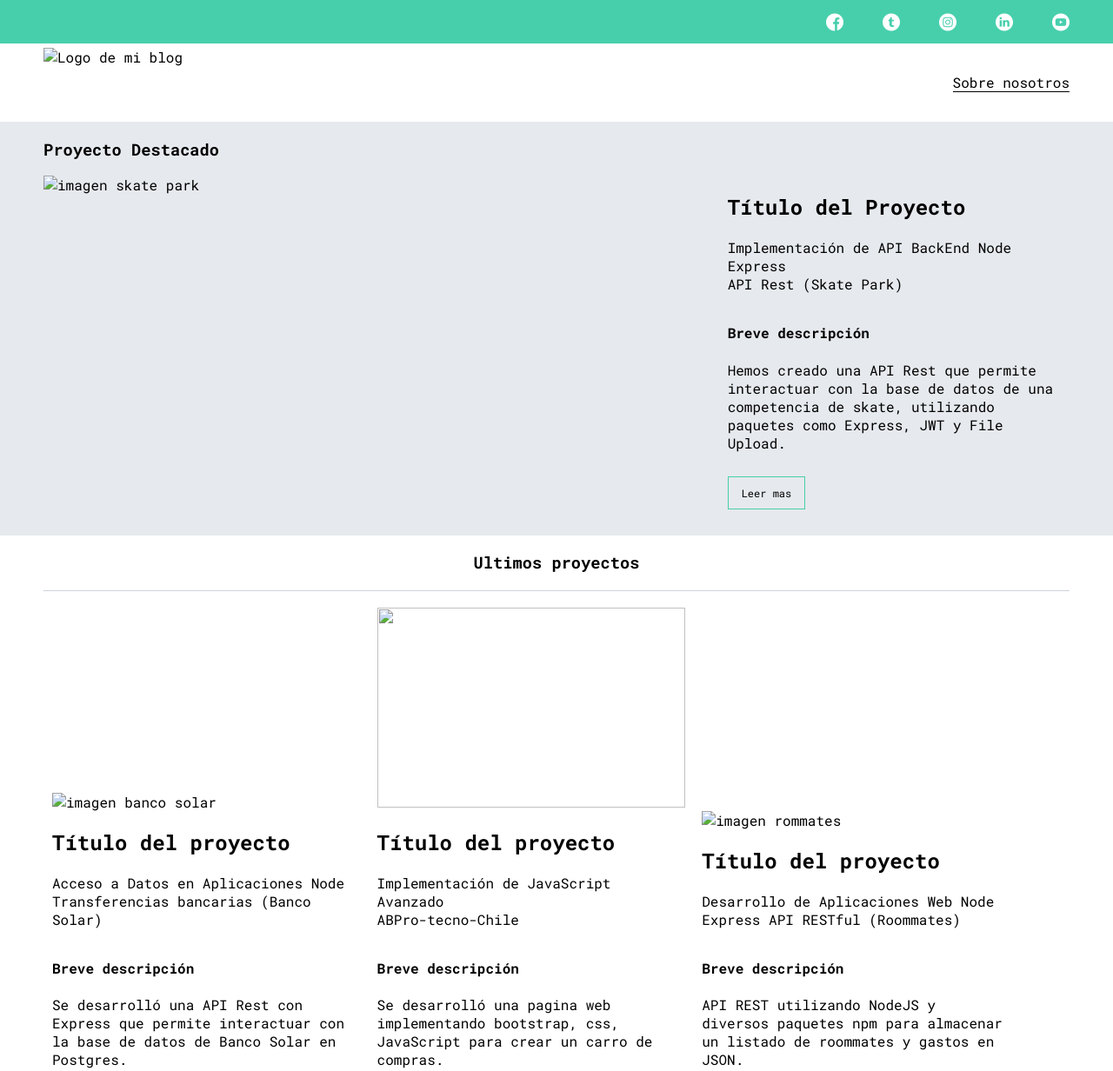
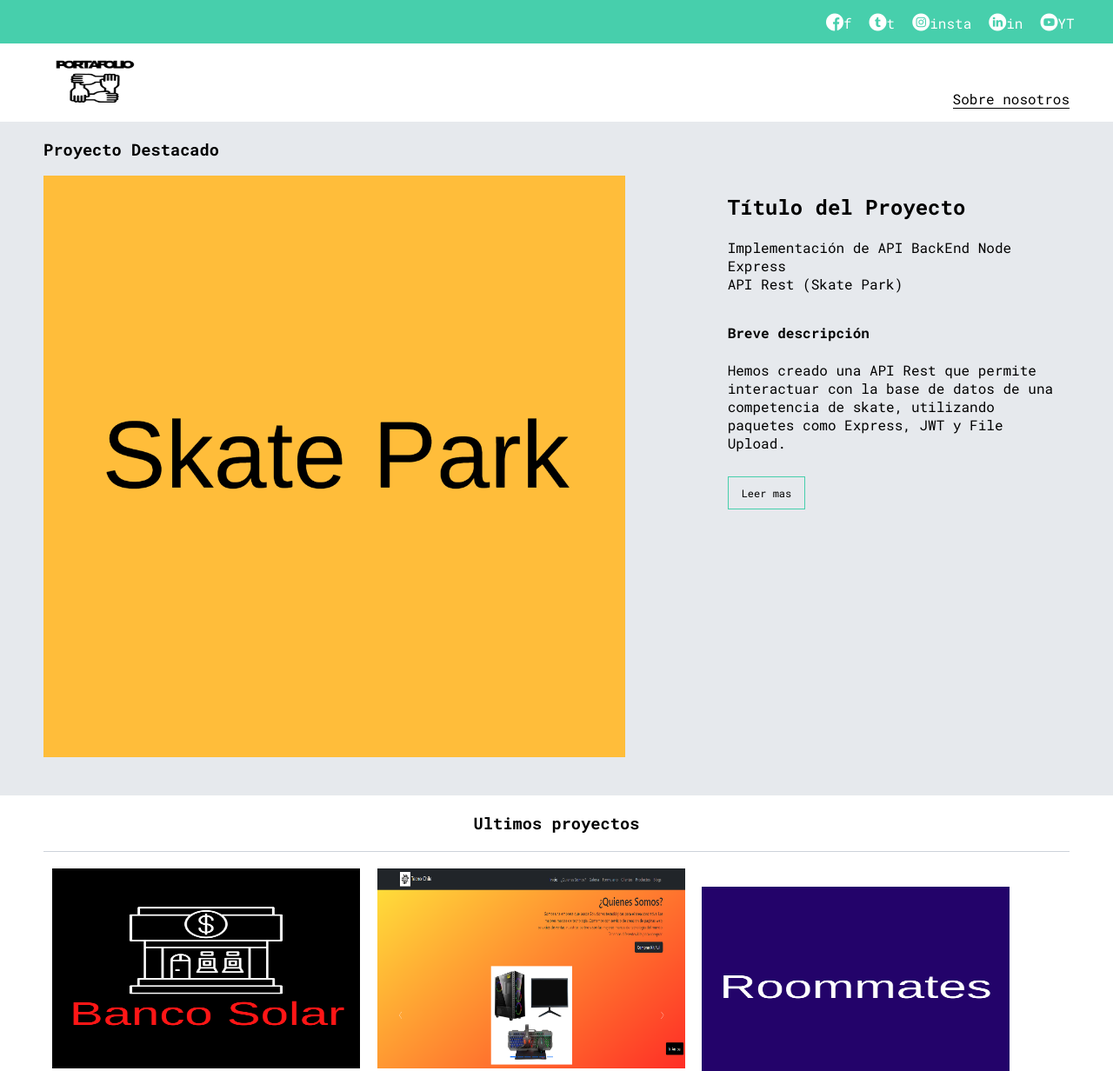
Before and after one commit to riujun/portafolio, a plain HTML site: page proyectos.html in a window 1280 px wide. Shown: the top 1232 px of the page at 87% size. Drawn offline with Linux system fonts and the light colour scheme; files that its build step writes are made by us from their sources; files whose address does not match are found by name.

Commit message:
funcionando

```diff
--- a/proyectos.html
+++ b/proyectos.html
@@ -5,25 +5,25 @@
     <meta http-equiv="X-UA-Compatible" content="IE=edge">
     <meta name="viewport" content="width=device-width, initial-scale=1.0">
     <title>Nuestros Proyectos</title>
-    <link rel="stylesheet" href="./css/main.css">
+    <link rel="stylesheet" href="./BLOG/css/main.css">
     <link rel="stylesheet" href="./css/font/flaticon.css">
-    <link rel="stylesheet" href="./css/media-queries.css">
+    <link rel="stylesheet" href="./BLOG/css/media-queries.css">
 </head>
 <body>
     <header>
         <section class="header-icons-container">
             <div class="  icons">
-                <a href="/"><span class="flaticon-001-facebook"></span></a>
-                <a href="/"><span class="flaticon-002-twitter"></span></a>
-                <a href="/"><span class="flaticon-011-instagram"></span></a>
-                <a href="/"><span class="flaticon-010-linkedin"></span></a>
-                <a href="/"><span class="flaticon-008-youtube"></span></a>
+                <a href="/"><span class="flaticon-001-facebook">f</span></a>
+                <a href="/"><span class="flaticon-002-twitter">t</span></a>
+                <a href="/"><span class="flaticon-011-instagram">insta</span></a>
+                <a href="/"><span class="flaticon-010-linkedin">in</span></a>
+                <a href="/"><span class="flaticon-008-youtube">YT</span></a>
             </div>
         </section>
 
         <nav>
             <section class="nav-logo-container">
-                <a href="./index.html"> <img src="./assets/img/logoPortafolioII.png" alt="Logo de mi blog"></a>
+                <a href="./index.html"> <img src="./BLOG/assets/img/logoPortafolioII.png" alt="Logo de mi blog"></a>
             </section>
             <section class="profile-link">
                 <a href="perfil.html">Sobre nosotros</a>
@@ -35,7 +35,7 @@
             <div class=" grid-container blogs-main-new">
                 <h3>Proyecto Destacado</h3>
                 <div class="blogs-news-img-container">
-                    <img src="./assets/img/imgSkatePark.png" alt="imagen skate park">
+                    <img src="./BLOG/assets/img/imgSkatePark.png" alt="imagen skate park">
                 </div>
 
                 <div class="blogs-news-info-container">
@@ -54,7 +54,7 @@
                 <h3>Ultimos proyectos</h3>
 
                 <article class="post-container">
-                    <img src="./assets/img/imgBancoSolar.png" alt="imagen banco solar">
+                    <img src="./BLOG/assets/img/imgBancoSolar.png" alt="imagen banco solar">
                     <h2>Título del proyecto</h2>
                     <p>Acceso a Datos en Aplicaciones Node <br> Transferencias bancarias (Banco Solar)</p>
                     <h4>Breve descripción</h4>
@@ -64,7 +64,7 @@
                 </article>
 
                 <article class="post-container">
-                    <img src="./assets/img/ABPro-tecno-Chile.png" alt="">
+                    <img src="./BLOG/assets/img/ABPro-tecno-Chile.png" alt="">
                     <h2>Título del proyecto</h2>
                     <p>Implementación de JavaScript Avanzado <br> ABPro-tecno-Chile</p>
                     <h4>Breve descripción</h4>
@@ -73,7 +73,7 @@
                 </article>
 
                 <article class="post-container">
-                    <img src="./assets/img/imgRoommates.png" alt="imagen rommates">
+                    <img src="./BLOG/assets/img/imgRoommates.png" alt="imagen rommates">
                     <h2>Título del proyecto</h2>
                     <p>Desarrollo de Aplicaciones Web Node Express API RESTful (Roommates)</p>
                     <h4>Breve descripción</h4>
```
Also changed, not shown: index.html (+7 -7 lines), proyecto1.html (+7 -7 lines), proyecto2.html (+7 -7 lines), proyecto3.html (+7 -7 lines), proyectoDestacado.html (+7 -7 lines).
